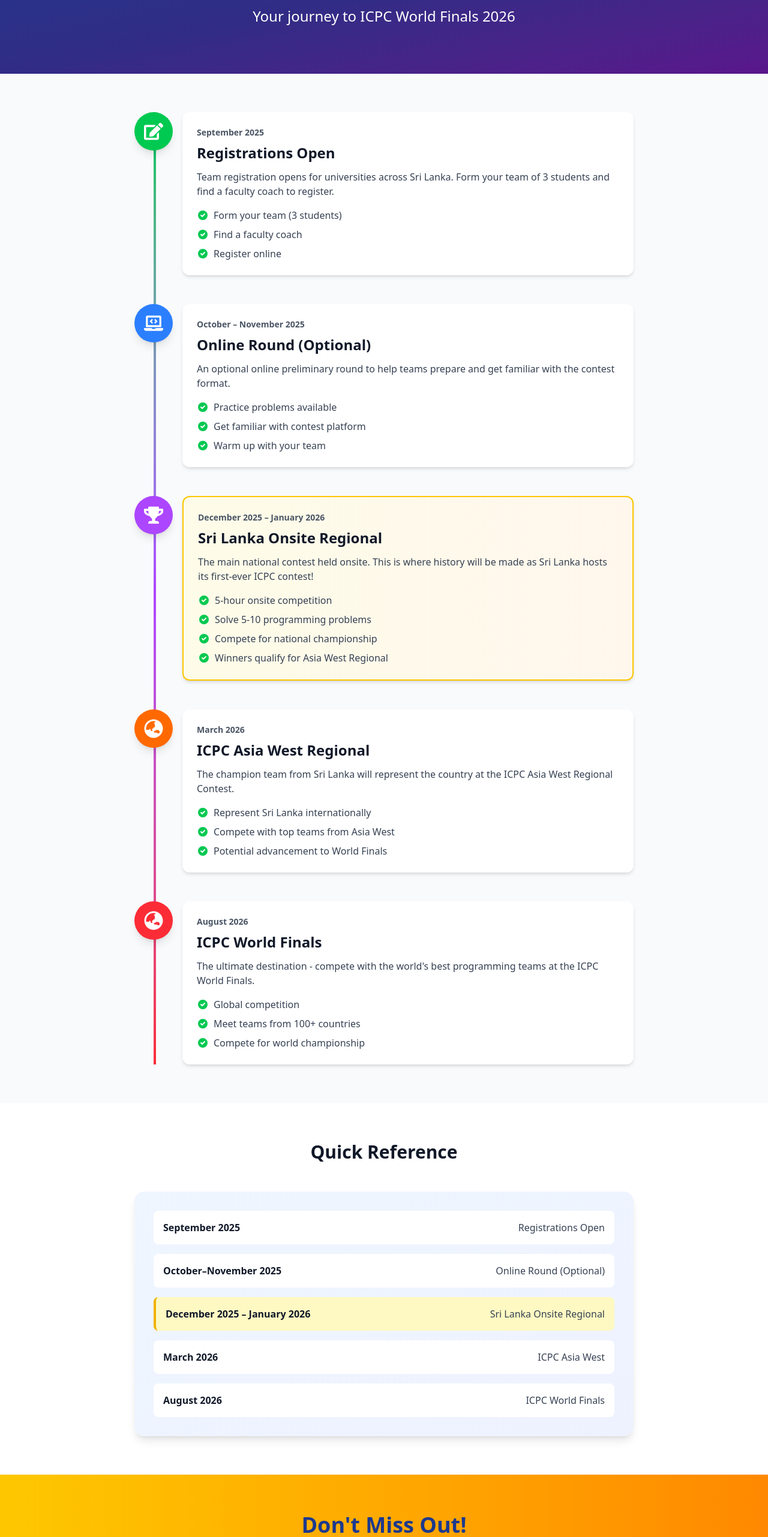
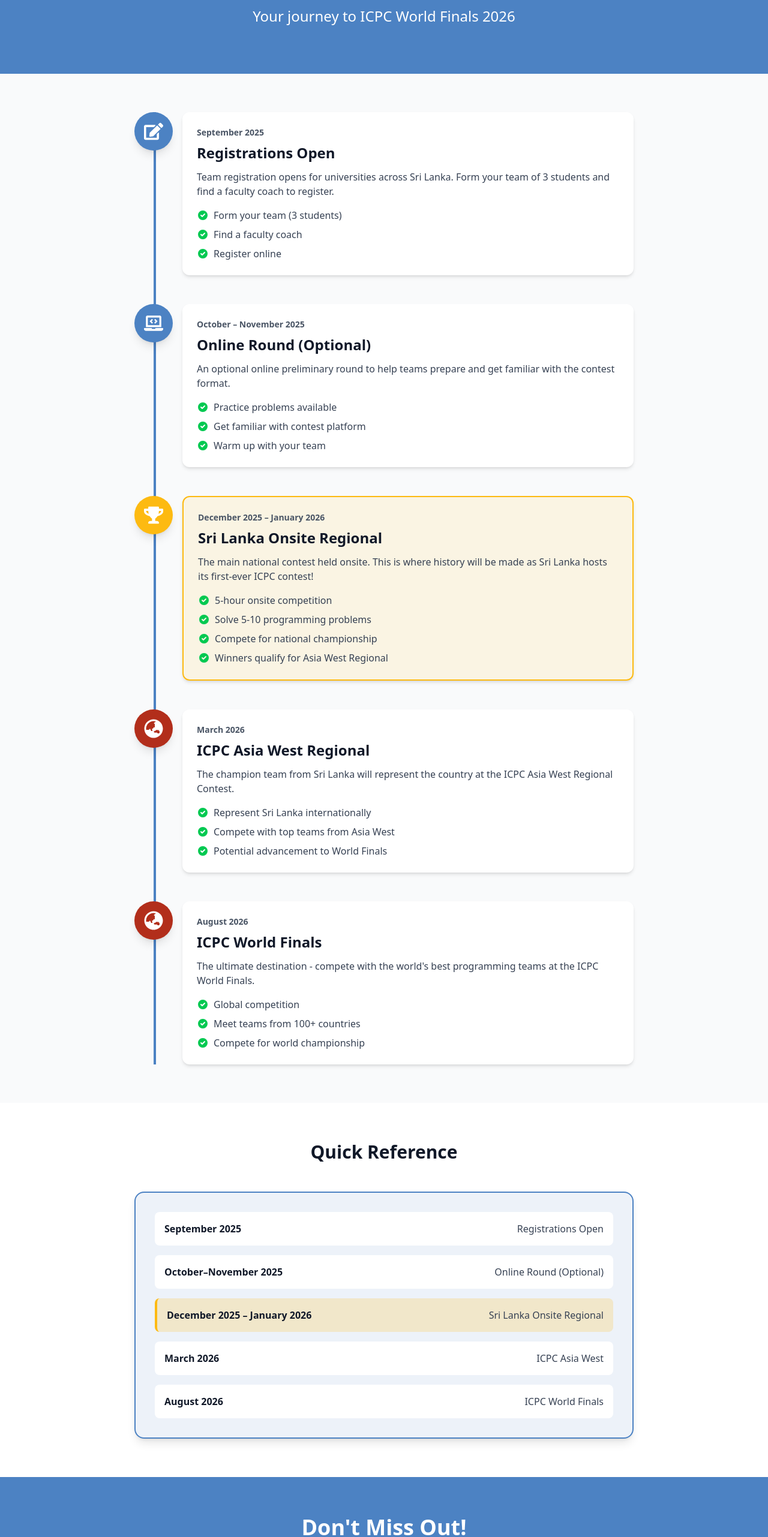
Before and after one commit to hirunaofficial/icpc.ieee.lk, a Next.js app: page /timeline in a window 1280 px wide. Shown: the part 234-2797 px from the top of the page at 60% size. Built offline with nearby package versions, Linux system fonts and the light colour scheme.

Commit message:
feat: update color scheme for FAQ, Timeline, and How It Works pages

```diff
--- a/src/app/faq/page.js
+++ b/src/app/faq/page.js
@@ -7,7 +7,7 @@
   return (
     <main className="min-h-screen bg-gray-50">
       {/* Hero Section */}
-      <section className="bg-gradient-to-br from-blue-900 via-indigo-900 to-purple-900 text-white py-20">
+      <section className="bg-[#4C82C3] text-white py-20">
         <div className="max-w-7xl mx-auto px-4 sm:px-6 lg:px-8">
           <h1 className="text-5xl md:text-6xl font-bold mb-6 text-center">Frequently Asked Questions</h1>
           <p className="text-xl md:text-2xl text-center max-w-4xl mx-auto">
@@ -95,7 +95,7 @@
               href="https://www.facebook.com/icpclk"
               target="_blank"
               rel="noopener noreferrer"
-              className="flex items-center space-x-2 text-blue-600 hover:text-blue-700 font-semibold"
+              className="flex items-center space-x-2 text-[#4C82C3] hover:text-[#4C82C3]/80 font-semibold"
             >
               <svg className="w-6 h-6" fill="currentColor" viewBox="0 0 24 24">
                 <path d="M24 12.073c0-6.627-5.373-12-12-12s-12 5.373-12 12c0 5.99 4.388 10.954 10.125 11.854v-8.385H7.078v-3.47h3.047V9.43c0-3.007 1.792-4.669 4.533-4.669 1.312 0 2.686.235 2.686.235v2.953H15.83c-1.491 0-1.956.925-1.956 1.874v2.25h3.328l-.532 3.47h-2.796v8.385C19.612 23.027 24 18.062 24 12.073z" />
@@ -117,7 +117,7 @@
               href="#"
               target="_blank"
               rel="noopener noreferrer"
-              className="flex items-center space-x-2 text-blue-700 hover:text-blue-800 font-semibold"
+              className="flex items-center space-x-2 text-[#B22E1B] hover:text-[#B22E1B]/80 font-semibold"
             >
               <svg className="w-6 h-6" fill="currentColor" viewBox="0 0 24 24">
                 <path d="M20.447 20.452h-3.554v-5.569c0-1.328-.027-3.037-1.852-3.037-1.853 0-2.136 1.445-2.136 2.939v5.667H9.351V9h3.414v1.561h.046c.477-.9 1.637-1.85 3.37-1.85 3.601 0 4.267 2.37 4.267 5.455v6.286zM5.337 7.433c-1.144 0-2.063-.926-2.063-2.065 0-1.138.92-2.063 2.063-2.063 1.14 0 2.064.925 2.064 2.063 0 1.139-.925 2.065-2.064 2.065zm1.782 13.019H3.555V9h3.564v11.452zM22.225 0H1.771C.792 0 0 .774 0 1.729v20.542C0 23.227.792 24 1.771 24h20.451C23.2 24 24 23.227 24 22.271V1.729C24 .774 23.2 0 22.222 0h.003z" />
@@ -129,15 +129,15 @@
       </section>
 
       {/* CTA Section */}
-      <section className="py-16 bg-gradient-to-r from-yellow-400 to-orange-400">
+      <section className="py-16 bg-[#4C82C3]">
         <div className="max-w-4xl mx-auto px-4 sm:px-6 lg:px-8 text-center">
-          <h2 className="text-4xl font-bold text-blue-900 mb-6">Ready to Compete?</h2>
-          <p className="text-xl text-blue-900 mb-8">
+          <h2 className="text-4xl font-bold text-white mb-6">Ready to Compete?</h2>
+          <p className="text-xl text-white mb-8">
             Register your team and be part of Sri Lanka&apos;s ICPC history
           </p>
           <Link
             href="/registration"
-            className="inline-block bg-blue-900 text-white px-8 py-4 rounded-full text-lg font-bold hover:bg-blue-800 transition-all duration-300 transform hover:scale-105"
+            className="inline-block bg-[#FDBA11] text-[#4C82C3] px-8 py-4 rounded-full text-lg font-bold hover:bg-[#FDBA11]/90 transition-all duration-300 transform hover:scale-105"
           >
             Register Now
           </Link>
--- a/src/app/how-it-works/page.js
+++ b/src/app/how-it-works/page.js
@@ -232,7 +232,7 @@
 function ProcessStep({ number, title, description }) {
   return (
     <div className="flex items-start space-x-4">
-      <div className="flex-shrink-0 w-10 h-10 bg-blue-900 text-white rounded-full flex items-center justify-center font-bold text-lg">
+      <div className="flex-shrink-0 w-10 h-10 bg-[#4C82C3] text-white rounded-full flex items-center justify-center font-bold text-lg">
         {number}
       </div>
       <div>
--- a/src/app/timeline/page.js
+++ b/src/app/timeline/page.js
@@ -16,7 +16,7 @@
   return (
     <main className="min-h-screen bg-gray-50">
       {/* Hero Section */}
-      <section className="bg-gradient-to-br from-blue-900 via-indigo-900 to-purple-900 text-white py-20">
+      <section className="bg-[#4C82C3] text-white py-20">
         <div className="max-w-7xl mx-auto px-4 sm:px-6 lg:px-8">
           <h1 className="text-5xl md:text-6xl font-bold mb-6 text-center">Timeline</h1>
           <p className="text-xl md:text-2xl text-center max-w-4xl mx-auto">
@@ -30,7 +30,7 @@
         <div className="max-w-4xl mx-auto px-4 sm:px-6 lg:px-8">
           <div className="relative">
             {/* Vertical Line */}
-            <div className="absolute left-8 top-0 bottom-0 w-1 bg-gradient-to-b from-green-500 via-blue-500 via-purple-500 via-orange-500 to-red-500"></div>
+            <div className="absolute left-8 top-0 bottom-0 w-1 bg-[#4C82C3]"></div>
 
             {/* Timeline Items */}
             <div className="space-y-12">
@@ -39,7 +39,7 @@
                 title="Registrations Open"
                 description="Team registration opens for universities across Sri Lanka. Form your team of 3 students and find a faculty coach to register."
                 icon={<FaEdit className="w-8 h-8" />}
-                color="bg-green-500"
+                color="bg-[#4C82C3]"
                 actions={[
                   'Form your team (3 students)',
                   'Find a faculty coach',
@@ -52,7 +52,7 @@
                 title="Online Round (Optional)"
                 description="An optional online preliminary round to help teams prepare and get familiar with the contest format."
                 icon={<FaLaptopCode className="w-8 h-8" />}
-                color="bg-blue-500"
+                color="bg-[#4C82C3]"
                 actions={[
                   'Practice problems available',
                   'Get familiar with contest platform',
@@ -65,7 +65,7 @@
                 title="Sri Lanka Onsite Regional"
                 description="The main national contest held onsite. This is where history will be made as Sri Lanka hosts its first-ever ICPC contest!"
                 icon={<FaTrophy className="w-8 h-8" />}
-                color="bg-purple-500"
+                color="bg-[#FDBA11]"
                 highlight={true}
                 actions={[
                   '5-hour onsite competition',
@@ -80,7 +80,7 @@
                 title="ICPC Asia West Regional"
                 description="The champion team from Sri Lanka will represent the country at the ICPC Asia West Regional Contest."
                 icon={<FaGlobeAsia className="w-8 h-8" />}
-                color="bg-orange-500"
+                color="bg-[#B22E1B]"
                 actions={[
                   'Represent Sri Lanka internationally',
                   'Compete with top teams from Asia West',
@@ -93,7 +93,7 @@
                 title="ICPC World Finals"
                 description="The ultimate destination - compete with the world's best programming teams at the ICPC World Finals."
                 icon={<FaGlobeAsia className="w-8 h-8" />}
-                color="bg-red-500"
+                color="bg-[#B22E1B]"
                 actions={[
                   'Global competition',
                   'Meet teams from 100+ countries',
@@ -109,7 +109,7 @@
       <section className="py-16 bg-white">
         <div className="max-w-4xl mx-auto px-4 sm:px-6 lg:px-8">
           <h2 className="text-3xl font-bold text-center text-gray-900 mb-12">Quick Reference</h2>
-          <div className="bg-gradient-to-br from-blue-50 to-indigo-50 rounded-2xl p-8 shadow-lg">
+          <div className="bg-[#4C82C3]/10 border-2 border-[#4C82C3] rounded-2xl p-8 shadow-lg">
             <div className="space-y-4">
               <QuickDate date="September 2025" event="Registrations Open" />
               <QuickDate date="October–November 2025" event="Online Round (Optional)" />
@@ -122,15 +122,15 @@
       </section>
 
       {/* CTA Section */}
-      <section className="py-16 bg-gradient-to-r from-yellow-400 to-orange-400">
+      <section className="py-16 bg-[#4C82C3]">
         <div className="max-w-4xl mx-auto px-4 sm:px-6 lg:px-8 text-center">
-          <h2 className="text-4xl font-bold text-blue-900 mb-6">Don&apos;t Miss Out!</h2>
-          <p className="text-xl text-blue-900 mb-8">
+          <h2 className="text-4xl font-bold text-white mb-6">Don&apos;t Miss Out!</h2>
+          <p className="text-xl text-white mb-8">
             Registration opens in September 2025. Be ready to register your team!
           </p>
           <Link
             href="/registration"
-            className="inline-block bg-blue-900 text-white px-8 py-4 rounded-full text-lg font-bold hover:bg-blue-800 transition-all duration-300 transform hover:scale-105"
+            className="inline-block bg-[#FDBA11] text-[#4C82C3] px-8 py-4 rounded-full text-lg font-bold hover:bg-[#FDBA11]/90 transition-all duration-300 transform hover:scale-105"
           >
             Registration Details
           </Link>
@@ -149,7 +149,7 @@
       </div>
 
       {/* Content */}
-      <div className={`${highlight ? 'bg-gradient-to-r from-yellow-50 to-orange-50 border-2 border-yellow-400' : 'bg-white'} rounded-xl shadow-md p-6`}>
+      <div className={`${highlight ? 'bg-[#FDBA11]/10 border-2 border-[#FDBA11]' : 'bg-white'} rounded-xl shadow-md p-6`}>
         <div className="text-sm font-semibold text-gray-600 mb-2">{date}</div>
         <h3 className="text-2xl font-bold text-gray-900 mb-3">{title}</h3>
         <p className="text-gray-700 mb-4">{description}</p>
@@ -173,7 +173,7 @@
 
 function QuickDate({ date, event, highlight }) {
   return (
-    <div className={`flex items-center justify-between p-4 ${highlight ? 'bg-yellow-100 border-l-4 border-yellow-500' : 'bg-white'} rounded-lg`}>
+    <div className={`flex items-center justify-between p-4 ${highlight ? 'bg-[#FDBA11]/20 border-l-4 border-[#FDBA11]' : 'bg-white'} rounded-lg`}>
       <span className="font-semibold text-gray-900">{date}</span>
       <span className="text-gray-700">{event}</span>
     </div>
```
